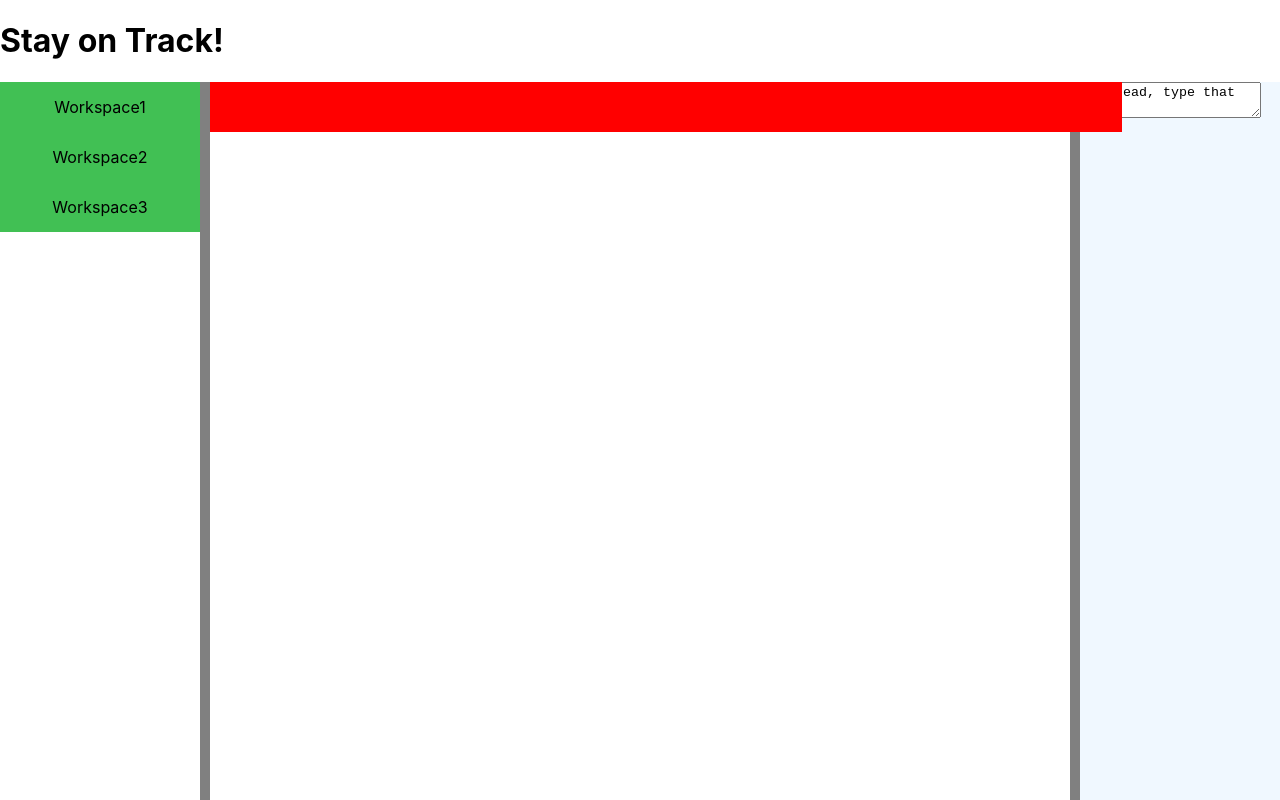
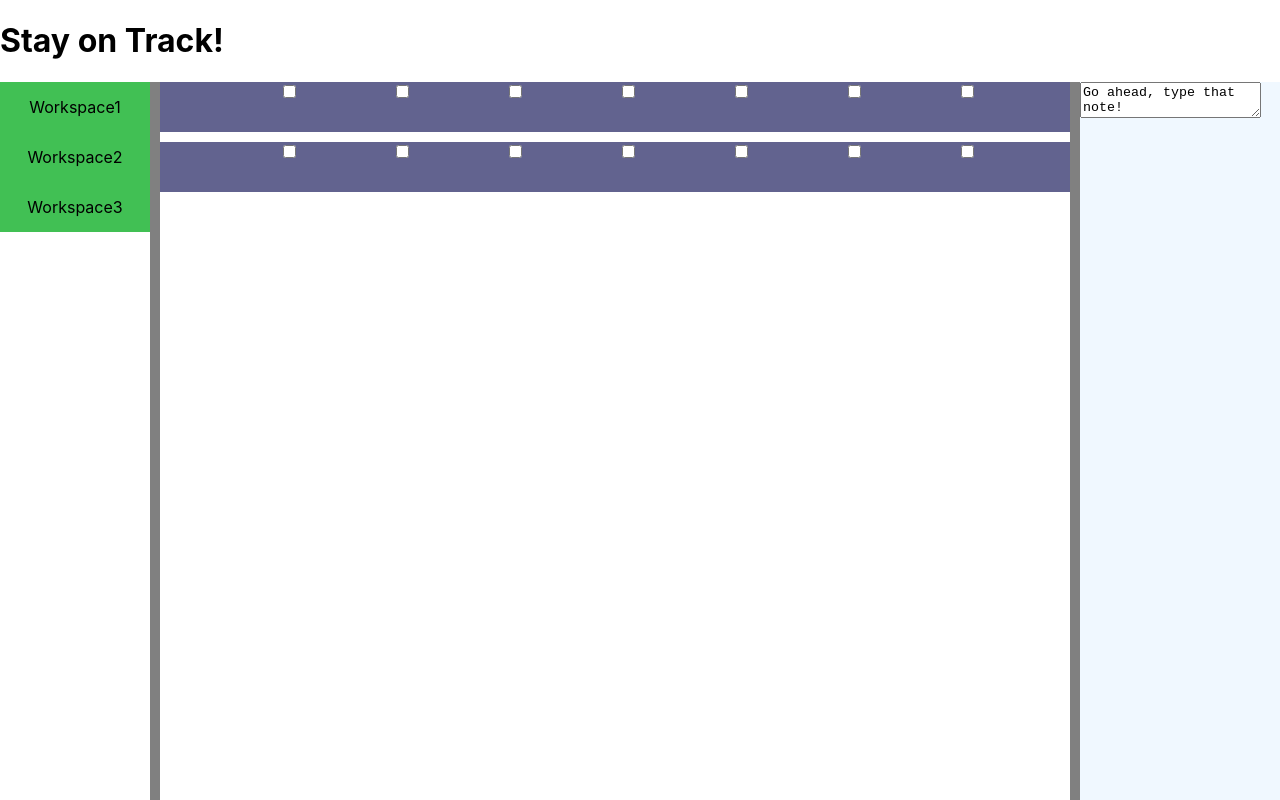
Before and after one commit to Goma0925/TaskRail, a React (Create React App) app in the folder taskrail_client/: page / in a window 1280 px wide. Built offline with nearby package versions, Linux system fonts and the light colour scheme.

Commit message:
Fixed col sizing and added the minWidth for a subtask node in Rail

```diff
--- a/taskrail_client/src/components/Rail/style.css
+++ b/taskrail_client/src/components/Rail/Rail.css
@@ -2,4 +2,5 @@
     background-color: rgb(98, 99, 143);
     display: flex;
     flex-direction: row;
+    margin-bottom: 10px;
 }
--- a/taskrail_client/src/components/Rail/Rail.tsx
+++ b/taskrail_client/src/components/Rail/Rail.tsx
@@ -1,32 +1,43 @@
-import "./style.css";
+import "./Rail.css";
 import {useState} from "react";
 import TaskNode, { TaskNodeProps } from "../TaskNode/TaskNode";
 import WithCheckBox from "../TaskNode/Decorators/WithCheckBox";
 import WithSubtaskSkin from "../TaskNode/Decorators/WithSubtaskSkin/WithSubtaskSkin";
 
-const Rail: React.FC = () => {
-    const [railHeight, setHeight] = useState(500);
-    const [railWidth, setWidth] = useState(700);
+interface RailProps{
+    minNodeSize: number;
+    leftColWidth: number;
+}
+
+export default function Rail (props: RailProps) {
+    const leftColWidth = 200;
+    const minNodeSize = 80;
+    const [minRailWidth, setMinRailWidth] = useState(minNodeSize*7 + leftColWidth);
     const subtasks = [{}, {}, {}, {}];
+    const [nodeSize, setNodeSize] = useState({
+        width: (minRailWidth / subtasks.length) > minNodeSize? (minRailWidth / subtasks.length): minNodeSize,
+    });
     const numDays = 7;
-    const [nodeSize, setNodeSize] = useState({
-        width: railWidth / subtasks.length,
-    });
+
     const decoratedNodes = [...Array(7)].map(() => {
-        return WithSubtaskSkin(TaskNode);
+        return WithCheckBox(TaskNode);
     })
     return (
+        <>
         <div
             className="task-rail"
-            // style={{height:railHeight, width:railWidth}}
+            style={{minWidth:minRailWidth}}
         >
-        {
-            decoratedNodes.map(DecoratedNode =>{
-                return <DecoratedNode width={nodeSize.width}></DecoratedNode>
-            })
-        }
+            <div className="task-parent-section" style={{width: leftColWidth}}>
+                {/* Render task parent node here */}
+                <TaskNode width={100}></TaskNode>
+            </div>
+            {
+                decoratedNodes.map(DecoratedNode =>{
+                    return <DecoratedNode width={nodeSize.width}></DecoratedNode>
+                })
+            }
         </div>
+        </>
     );
-}
-
-export default Rail;
+};
--- a/taskrail_client/src/containers/RailContainer/RailContainer.tsx
+++ b/taskrail_client/src/containers/RailContainer/RailContainer.tsx
@@ -3,7 +3,8 @@ import Rail from "../../components/Rail/Rail";
 const RailContainer: React.FC = () => {
     return (
         <div>
-            <Rail></Rail>
+            <Rail minNodeSize={80} leftColWidth={200}></Rail>
+            <Rail minNodeSize={80} leftColWidth={200}></Rail>
         </div>
     );
 }
--- a/taskrail_client/src/containers/SplitPane/SplitPane.tsx
+++ b/taskrail_client/src/containers/SplitPane/SplitPane.tsx
@@ -12,7 +12,7 @@ interface SplitPaneProps{
 const SplitPane: React.FC<SplitPaneProps> = (props)=>{
     const topRef = createRef<HTMLDivElement>();//HTML ref for top component
     const [contentHeight, setContentHeight] = useState(0);
-    const [leftWidth, setLeftWidth] = useState<number>(200);
+    const [leftWidth, setLeftWidth] = useState<number>(150);
     const [rightWidth, setRightWidth] = useState<number>(200);
     const [leftSeparatorXPos, setLeftSeparatorXPos] = useState<undefined | number>(undefined);
     const [rightSeparatorXPos, setRightSeparatorXPos] = useState<undefined | number>(undefined);
```
